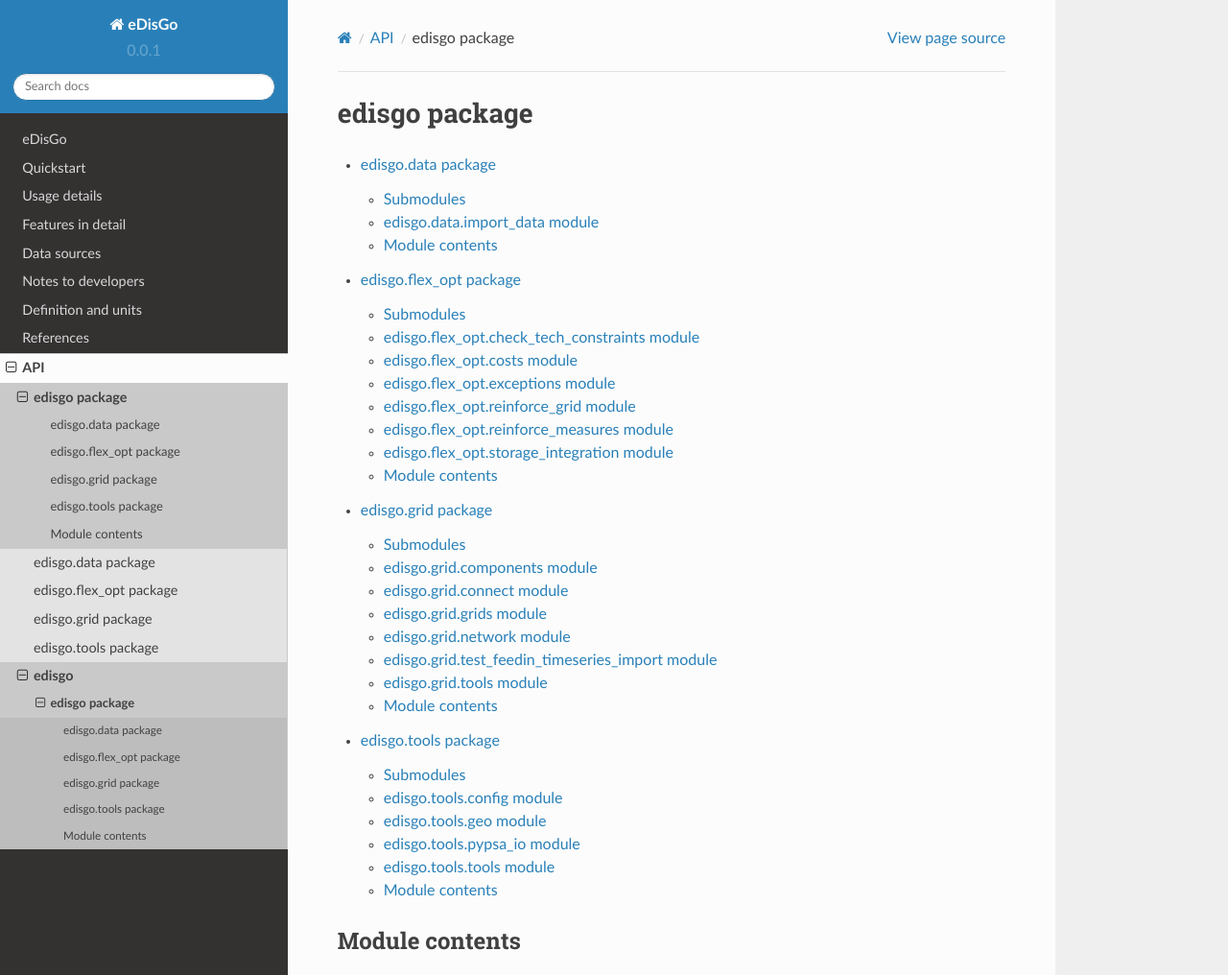
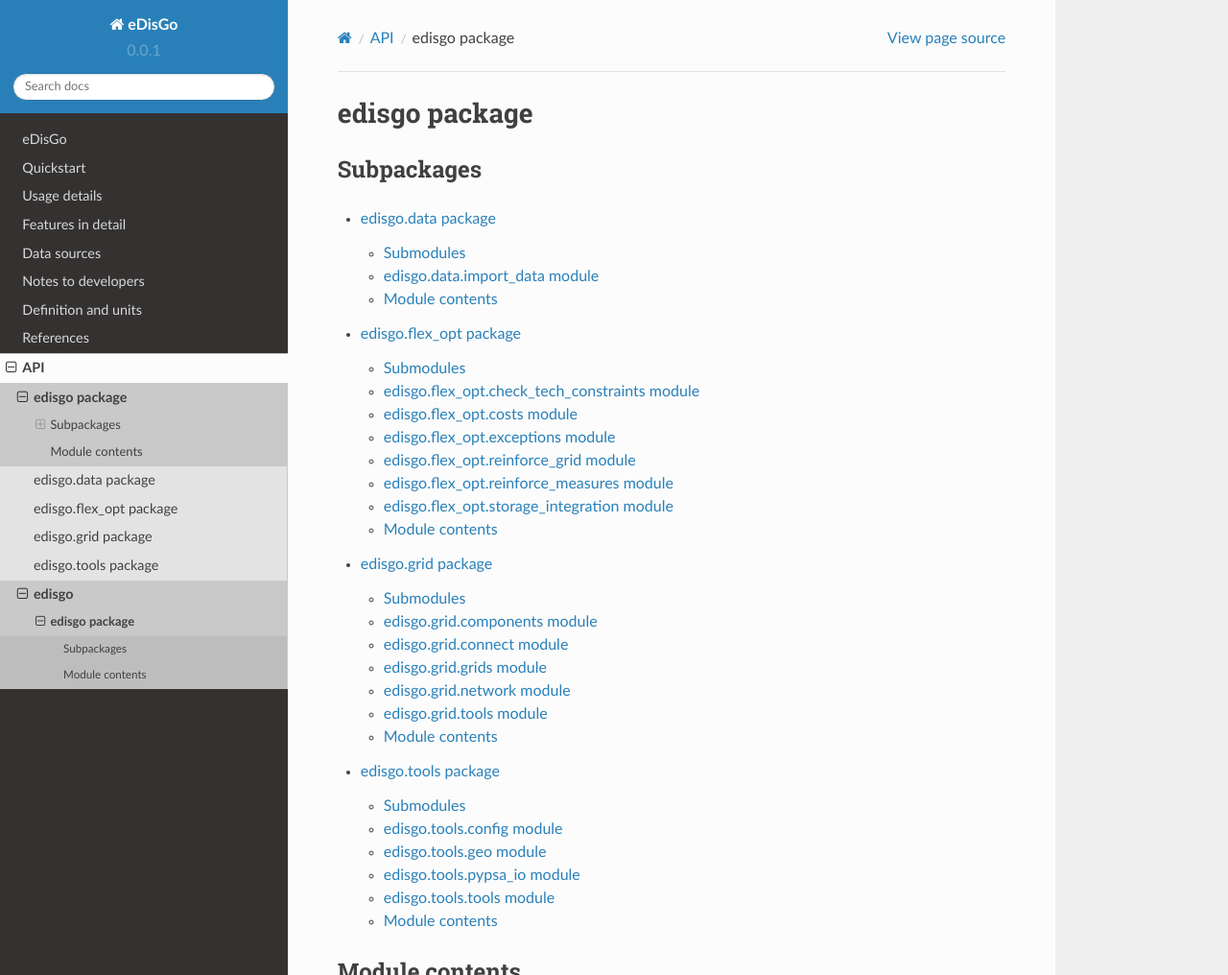
Before and after one commit to openego/eDisGo, a Sphinx documentation site: the page built from doc/api/edisgo.rst, in a window 1280 px wide and 1341 px high, cut to the strip 0-1016 px from the top of the window. Shown: the whole strip at 96% size. Built offline with Sphinx 7.4.7 and the Read the Docs theme 2.0.0, drawn with Linux system fonts in a browser that asks for light colours; formulas are drawn with MathJax 3.

Commit message:
Improve docs building

```diff
--- a/doc/api/edisgo.grid.rst
+++ b/doc/api/edisgo.grid.rst
@@ -36,14 +36,6 @@ edisgo\.grid\.network module
     :undoc-members:
     :show-inheritance:
 
-edisgo\.grid\.test\_feedin\_timeseries\_import module
------------------------------------------------------
-
-.. automodule:: edisgo.grid.test_feedin_timeseries_import
-    :members:
-    :undoc-members:
-    :show-inheritance:
-
 edisgo\.grid\.tools module
 --------------------------
 
--- a/doc/api/edisgo.rst
+++ b/doc/api/edisgo.rst
@@ -1,8 +1,10 @@
 edisgo package
 ==============
 
+Subpackages
+-----------
+
 .. toctree::
-    :maxdepth: 2
 
     edisgo.data
     edisgo.flex_opt
```
Also changed, not shown: 2 other files.
